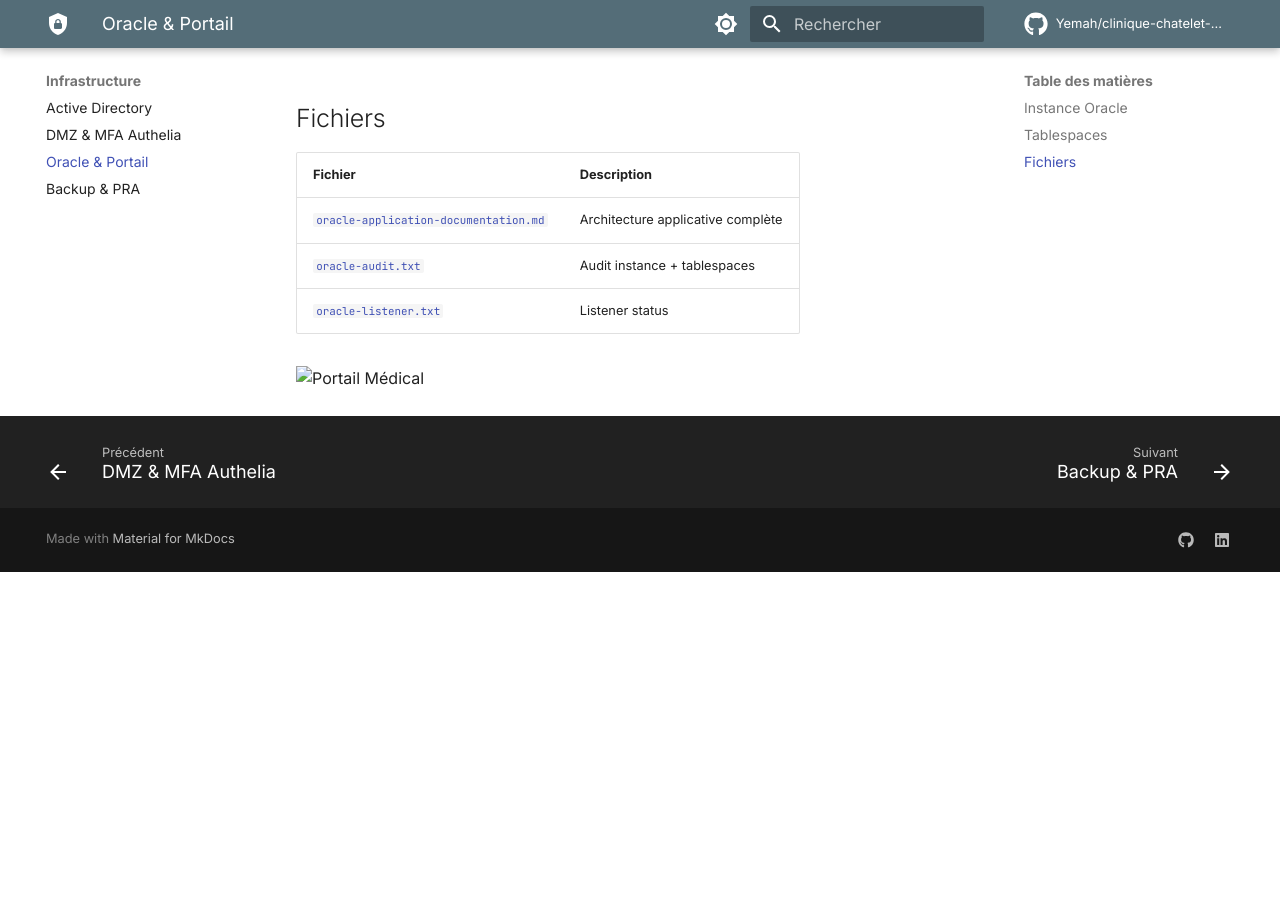
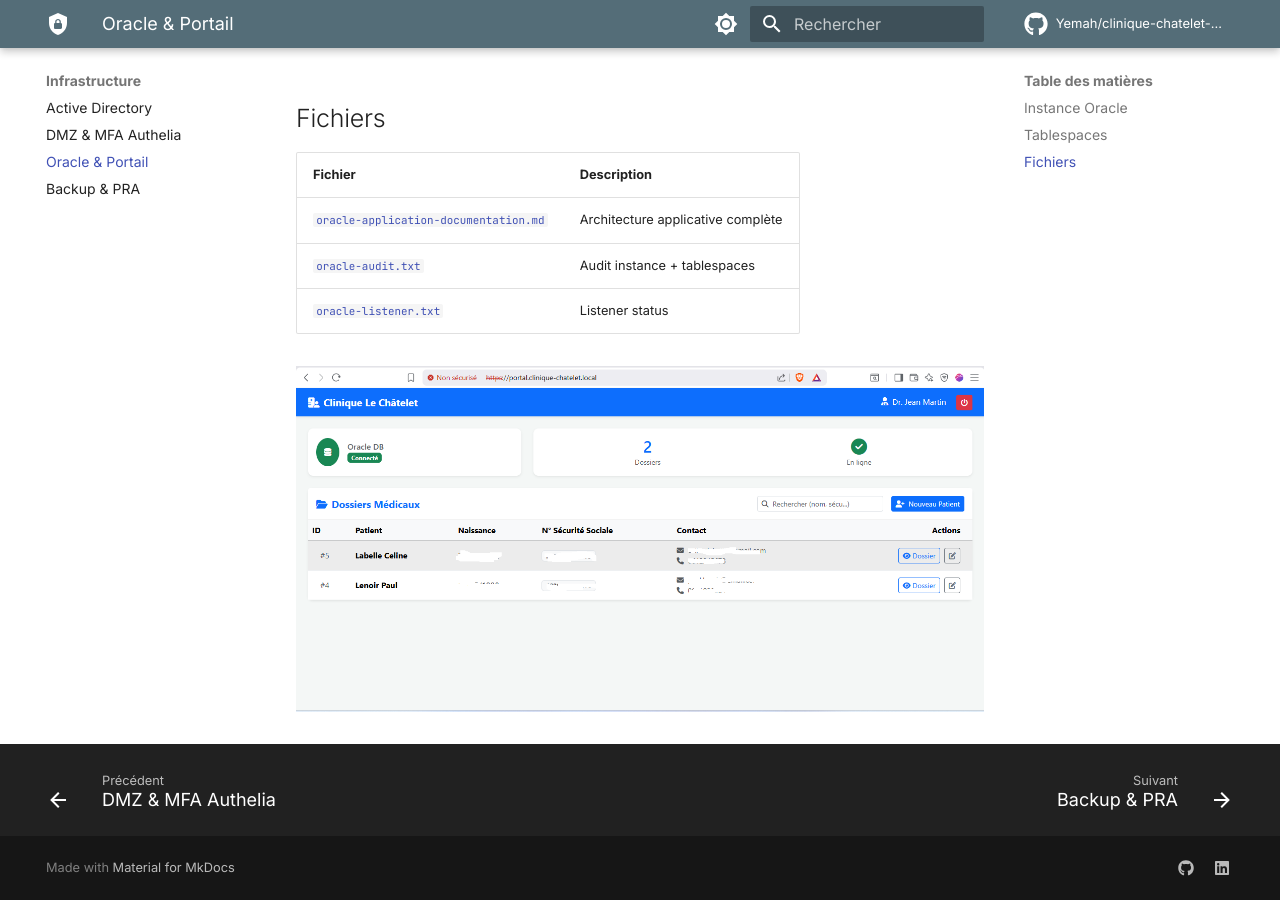
Before and after one commit to Yemah/clinique-chatelet-secure-infra, an MkDocs documentation site: the page built from docs/infra/oracle-portal.md, in a window 1280 px wide and 900 px high, scrolled down 979 px. Built offline with MkDocs 1.6.1 and Material for MkDocs 9.7.7, drawn with Linux system fonts in a browser that asks for light colours; comment, search, counter and statistics services are not loaded; before the commit the page ends 1551 px from its top, so only the background shows below that.

Commit message:
Update oracle-portal.md

```diff
--- a/docs/infra/oracle-portal.md
+++ b/docs/infra/oracle-portal.md
@@ -30,4 +30,4 @@ Oracle 21c XE sur Oracle Linux 9. Tablespace dédié `CLINIQUE_DATA` (1 Go). App
 | [`oracle-audit.txt`](https://github.com/Yemah/clinique-chatelet-secure-infra/blob/main/configs/oracle/oracle-audit.txt) | Audit instance + tablespaces |
 | [`oracle-listener.txt`](https://github.com/Yemah/clinique-chatelet-secure-infra/blob/main/configs/oracle/oracle-listener.txt) | Listener status |
 
-![Portail Médical](../assets/screenshots/oracle-01-portal-medical.png)
+![Portail Médical](../assets/screenshots/authelia/oracle-01-portal-medical.png)
```
